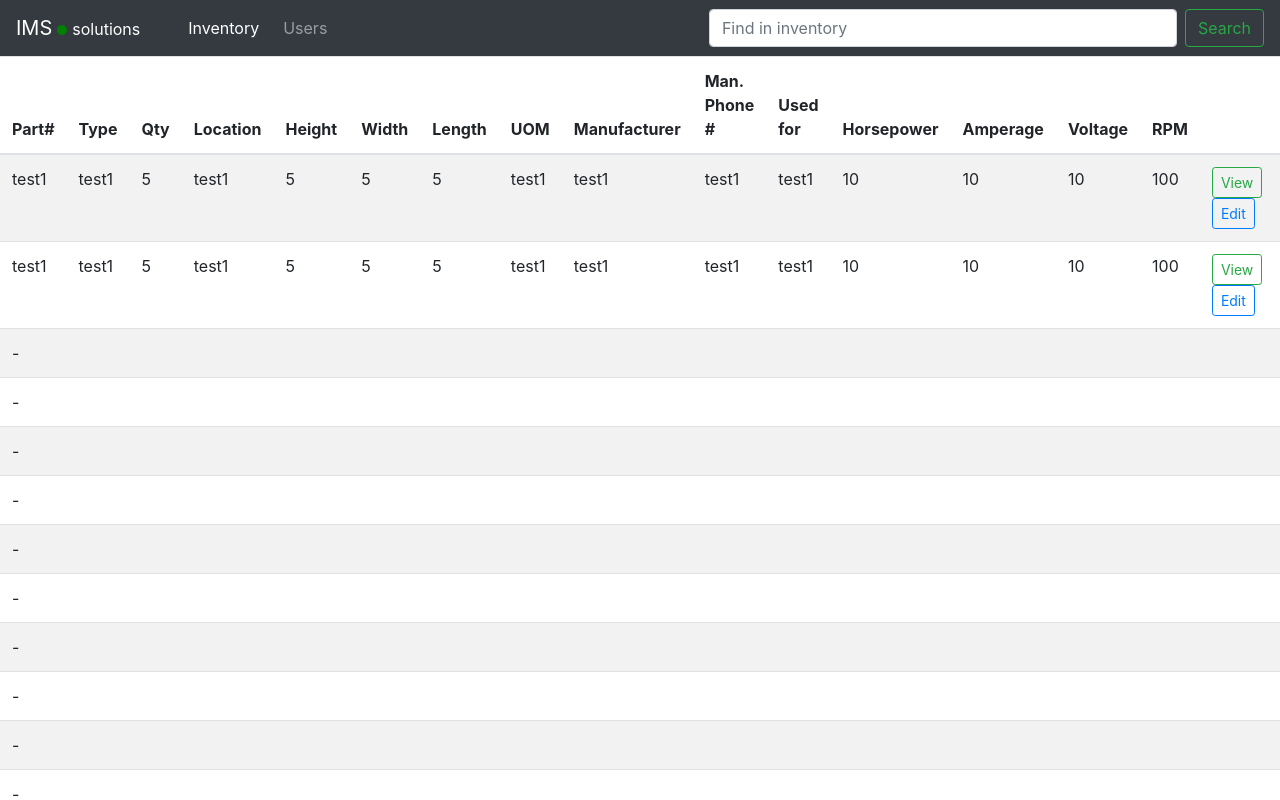
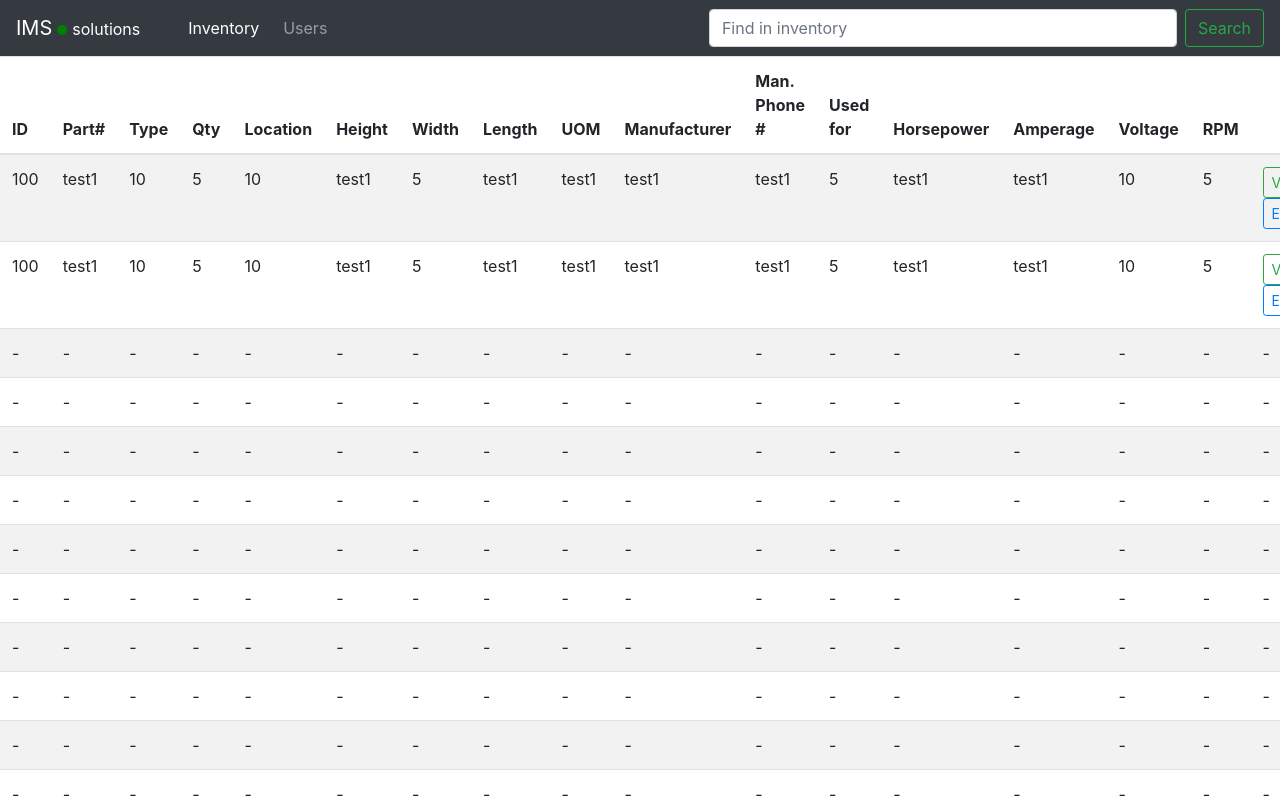
Before and after one commit to PeterBouSaada/IMS-CSharp, an Angular app in the folder Client/: page /Inventory in a window 1280 px wide. Built offline with nearby package versions, Linux system fonts and the light colour scheme; sample sign-in values are in the browser's storage.

Commit message:
Added reusable component
Made the table a reusable component, this will be the basis for any and all tables used in this UI

```diff
--- a/Client/src/app/app.module.ts
+++ b/Client/src/app/app.module.ts
@@ -8,6 +8,7 @@ import { HeaderComponent } from './components/header/header.component';
 import { InventoryComponent } from './components/inventory/inventory.component';
 import { HttpClientModule } from '@angular/common/http';
 import { UsersComponent } from './components/users/users.component';
+import { TableComponent } from './components/table/table.component';
 
 @NgModule({
   declarations: [
@@ -15,7 +16,8 @@ import { UsersComponent } from './components/users/users.component';
     LoginComponent,
     HeaderComponent,
     InventoryComponent,
-    UsersComponent
+    UsersComponent,
+    TableComponent
   ],
   imports: [
     BrowserModule,
--- a/Client/src/app/components/inventory/inventory.component.html
+++ b/Client/src/app/components/inventory/inventory.component.html
@@ -1,45 +1 @@
-<div class="table-container w-100 table-responsive">
-    <table class="table table-striped table-hover w-100">
-        <caption>Inventory List</caption>
-        <thead>
-            <tr>
-                <th scope="col">Part#</th>
-                <th scope="col">Type</th>
-                <th scope="col">Qty</th>
-                <th scope="col">Location</th>
-                <th scope="col">Height</th>
-                <th scope="col">Width</th>
-                <th scope="col">Length</th>
-                <th scope="col">UOM</th>
-                <th scope="col">Manufacturer</th>
-                <th scope="col">Man. Phone #</th>
-                <th scope="col">Used for</th>
-                <th scope="col">Horsepower</th>
-                <th scope="col">Amperage</th>
-                <th scope="col">Voltage</th>
-                <th scope="col">RPM</th>
-                <th scope="col"></th>
-            </tr>
-        </thead>
-        <tbody>
-            <tr *ngFor="let item of forLimit(23); let i = index">
-                <td scope="row">{{ item.partNumber != null ? item.partNumber : '-' }}</td>
-                <td>{{ item.type}}</td>
-                <td>{{ item.qtyOnHand}}</td>
-                <td>{{ item.location}}</td>
-                <td>{{ item.height}}</td>
-                <td>{{ item.width}}</td>
-                <td>{{ item.length }}</td>
-                <td>{{ item.UOM}}</td>
-                <td>{{ item.manufacturer}}</td>
-                <td>{{ item.manufacturerPhoneNumber }}</td>
-                <td>{{ item.userFor }}</td>
-                <td>{{ item.horsepower}}</td>
-                <td>{{ item.amperage}}</td>
-                <td>{{ item.volatge}}</td>
-                <td>{{ item.RPM}}</td>
-                <td><button *ngIf="item.partNumber != null" class="btn mr-md-4 btn-sm btn-outline-success">View</button><button *ngIf="item.partNumber != null" class="btn btn-sm btn-outline-primary">Edit</button></td>
-            </tr>
-        </tbody>
-    </table>
-</div>
+<app-table [caption]="caption" [headers]="headers" [data]="testData"></app-table>
--- a/Client/src/app/components/inventory/inventory.component.ts
+++ b/Client/src/app/components/inventory/inventory.component.ts
@@ -7,11 +7,9 @@ import { Item } from 'src/app/Models/Item';
   styleUrls: ['./inventory.component.css']
 })
 export class InventoryComponent implements OnInit {
-
-  testData: Array<Item>;
-  constructor() {
-    this.testData = new Array<Item>();
-    this.testData.push({
+  caption : string = "Inventory List";
+  testData: Array<Item> = [
+    {
       id : "test1",
       type : "test1",
       partNumber : "test1",
@@ -28,8 +26,8 @@ export class InventoryComponent implements OnInit {
       amperage : 10,
       volatge : 10,
       RPM : 100
-    });
-    this.testData.push({
+    },
+    {
       id : "test1",
       type : "test1",
       partNumber : "test1",
@@ -46,8 +44,11 @@ export class InventoryComponent implements OnInit {
       amperage : 10,
       volatge : 10,
       RPM : 100
-    });
-  }
+    }
+  ]
+  headers: Array<string> = ["ID", "Part#", "Type", "Qty", "Location", "Height", "Width", "Length", "UOM", "Manufacturer", "Man. Phone #", "Used for", "Horsepower", "Amperage", "Voltage", "RPM"];
+
+  constructor() {}
 
   ngOnInit(): void {
   }
--- /dev/null
+++ b/Client/src/app/components/table/table.component.html
@@ -0,0 +1,24 @@
+<div class="table-container w-100 table-responsive">
+    <table class="table table-striped table-hover w-100">
+        <caption>{{this.caption}}</caption>
+        <thead>
+            <tr>
+                <th *ngFor="let prop of headers;" scope="col">{{ prop }}</th>
+                <th scope="col"></th>
+            </tr>
+        </thead>
+        <tbody>
+            <tr *ngFor="let item of forLimit(23); let i = index">
+                <td *ngIf="i >= data.length then format; else print"></td>
+                <ng-template #format>
+                    <td scope="row" *ngFor="let prop of headers">-</td>
+                    <td scope="row">-</td>
+                </ng-template>
+                <ng-template #print>
+                    <td scope="row" *ngFor="let p of item | keyvalue">{{ p.value }}</td>
+                    <td scope="row"><button *ngIf="item.partNumber != null" class="btn mr-md-4 btn-sm btn-outline-success">View</button><button *ngIf="item.partNumber != null" class="btn btn-sm btn-outline-primary">Edit</button></td>
+                </ng-template>
+            </tr>
+        </tbody>
+    </table>
+</div>
--- /dev/null
+++ b/Client/src/app/components/table/table.component.ts
@@ -0,0 +1,45 @@
+import { Component, OnInit } from '@angular/core';
+import { Input } from '@angular/core';
+import { Item } from 'src/app/Models/Item';
+
+@Component({
+  selector: 'app-table',
+  templateUrl: './table.component.html',
+  styleUrls: ['./table.component.css']
+})
+
+export class TableComponent implements OnInit {
+
+  @Input() caption: string;
+  @Input() headers: Array<string>;
+  @Input() data: Array<Item>;
+
+  constructor() {}
+
+  ngOnInit(): void {
+  }
+
+  forLimit(num: number) {
+    if(num > this.data.length)
+    {
+      let items: Array<Item> = [];
+      let i: number;
+      for(i = 0; i < num; i++)
+      {
+        if (i < this.data.length)
+        {
+         items[i] = this.data[i];
+        }
+        else
+        {
+          items[i] = new Item;
+        }
+      }
+      console.log(items);
+      return items;
+    }
+    console.log(this.data);
+    return this.data;
+  }
+
+}
```
Also changed, not shown: Client/src/app/components/table/table.component.css (added), 1 other file (tests, documents, lock files or other folders).
